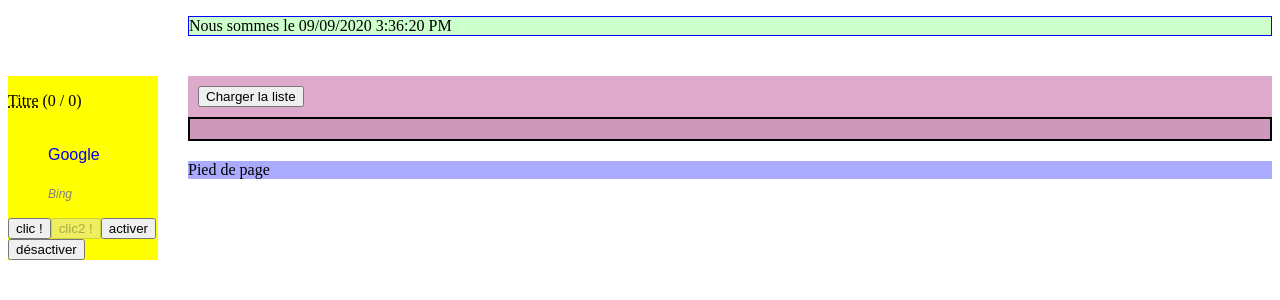
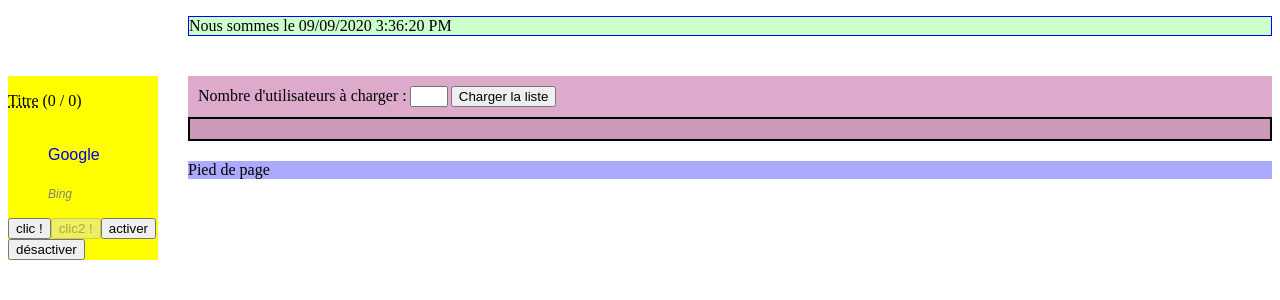
Before and after one commit to philippe-nat/angular-formation-0, an Angular app: page / in a window 1280 px wide. Shown: the top 300 px of the page. Built offline with nearby package versions, Linux system fonts and the light colour scheme.

Commit message:
corrigé mon service manager user (load)

```diff
--- a/src/app/app.module.ts
+++ b/src/app/app.module.ts
@@ -12,6 +12,7 @@ import { Boolean2Str } from './pipes/boolean2str.pipe';
 import { FormLiensComponent } from './form-liens/form-liens.component';
 import { FormUserComponent } from './form-user/form-user.component';
 import { LiensService } from './services/liens.services';
+import { UserManagerService } from './services/user-manager.service';
 import { UserListComponent } from './user-list/user-list.component';
 import { UserCardComponent } from './user-card/user-card.component';
 import { Sexe2Str } from './pipes/sexe2str.pipe';
@@ -35,7 +36,10 @@ import { Sexe2Str } from './pipes/sexe2str.pipe';
     ReactiveFormsModule,
     HttpClientModule
   ],
-  providers: [LiensService],
+  providers: [
+    LiensService,
+    UserManagerService
+  ],
   bootstrap: [AppComponent]
 })
 export class AppModule { }
--- a/src/app/entete/entete.component.ts
+++ b/src/app/entete/entete.component.ts
@@ -48,7 +48,7 @@ export class EnteteComponent implements OnInit, OnDestroy {
   }
   ngOnInit(): void {
     this.items = this.srvLiens.items;
-    console.log("observable entete :", this.srvLiens.items$);
+    // console.log("observable entete :", this.srvLiens.items$);
     this._abonnement = this.srvLiens.items$.subscribe(nouveauxLiens => {this.items = nouveauxLiens;});
   }
 
--- a/src/app/services/liens.services.ts
+++ b/src/app/services/liens.services.ts
@@ -19,7 +19,7 @@ export class LiensService {
             {url:"https://www.bing.fr",   intitule:"bing",   actif:false}
           ];
           this.items$ = new BehaviorSubject<ItemMenu[]>(this._items);
-          console.log("service constructeur : observable : ", this.items$);
+        //   console.log("service constructeur : observable : ", this.items$);
     }
 
     traceEnable():void {
--- /dev/null
+++ b/src/app/services/user-manager.service.ts
@@ -0,0 +1,58 @@
+import { HttpClient } from '@angular/common/http';
+import { Injectable } from '@angular/core';
+import { Utilisateur } from '../structures/utilisateur';
+import { Observable } from 'rxjs';
+
+@Injectable()
+export class UserManagerService {
+    private _urlGet:string = "https://randomuser.me/api/?results=20";
+    public get urlGet():string {return this._urlGet;}
+    public set urlGet(value:string) {this._urlGet = value;}
+
+    private _nbDemande: number;
+    public get nbDemande(): number {return this._nbDemande;}
+    public set nbDemande(n: number) {
+        console.log("appel au setter de nbDemande. En paramètre : ", n);
+        if (n > 0 && Number.isInteger(n))
+            this._nbDemande = n;
+        else
+            console.log(n, "n'est pas un entier. mutateur refusé");
+
+        console.log("setter de nbDemande : reponse = ", this._nbDemande);
+    }
+
+    // private _usersBrut:any[];
+
+    constructor(private httpc:HttpClient/*, url:string, nbUsers?:number*/) {
+        // this.urlGet = url;
+        // this.nbDemande = nbUsers;
+    }
+
+    public getUsers():Observable<any> {
+        // this.nbDemande = nb;
+        console.log("service user-manager : chargement de", this.nbDemande, " utilisateurs");
+
+        // requête HTTP get sur randomuser. Retourne un observable (pas de souscription)
+        if (typeof(this.nbDemande) != 'undefined')
+            this.urlGet += ("?results=" + this.nbDemande);
+        console.log("url = ", this.urlGet);
+        return this.httpc.get(this.urlGet);
+    }
+
+    // private usersBrut2Users():void {
+    //     for (let u of this._usersBrut) {
+    //       let user:Utilisateur = <Utilisateur>{};
+    //       user.sexe   = u.gender == 'male' ? 1 : 2;
+    //       user.prenom = u.name.first;
+    //       user.nom    = u.name.last;
+    //       user.ville  = u.location.city;
+    //       user.mail   = u.email;
+    //       user.ddn    = u.dob.date;
+    //       user.photo  = u.picture.thumbnail;
+    //       console.log("for: user net = ", user);
+
+    //       this._users.push(user);
+    //     }
+    //   }
+
+}
--- a/src/app/user-list/user-list.component.css
+++ b/src/app/user-list/user-list.component.css
@@ -15,3 +15,8 @@
     color: red;
     margin:2px;
 }
+
+form input {
+    width:30px;
+    margin:0 3px 0 3px;
+}
--- a/src/app/user-list/user-list.component.html
+++ b/src/app/user-list/user-list.component.html
@@ -1,5 +1,10 @@
 <div class="toolbar">
-    <button (click)="loadUsers()">Charger la liste</button>
+    <form #nb="ngForm" (ngSubmit)="loadUsers(nb.value.nb)">
+        <label for="nb">Nombre d'utilisateurs à charger :</label>
+        <input type="number" name="nb" value="1" ngModel/>
+        <!--button (click)="loadUsers()">Charger la liste</button-->
+        <button type="submit">Charger la liste</button>
+    </form>
     <div class="erreur" *ngIf="errChargement!=''">{{errChargement}}</div>
     <div *ngIf="listeChargee">Chargement terminé</div>
 </div>
--- a/src/app/user-list/user-list.component.ts
+++ b/src/app/user-list/user-list.component.ts
@@ -1,6 +1,7 @@
 import { Component, OnInit } from '@angular/core';
 import {Utilisateur} from '../structures/utilisateur';
 import { HttpClient } from '@angular/common/http';
+import { UserManagerService } from '../services/user-manager.service';
 
 @Component({
   selector: 'nat-user-list',
@@ -27,10 +28,13 @@ export class UserListComponent implements OnInit {
     return undefined;
   }
 
-  constructor(private httpC:HttpClient) {
+  // constructor(private httpC:HttpClient) {
+  constructor(private um:UserManagerService) {
+    um.nbDemande = 20;
+    um.urlGet = 'https://randomuser.me/api/';
     const rootDirPhotos = 'https://randomuser.me/api/portraits/thumb';
     this.users = [];
-    // this.users = [
+    /* this.users = [
     //   {
     //     sexe:1, prenom:"Jean-Philippe", nom:"Airvite", ville:"Montfroc",
     //     mail:"jpairvite@petitsbateaux.fr" , ddn:new Date(1995, 10, 20), photo:rootDirPhotos + "/men/14.jpg"
@@ -47,7 +51,8 @@ export class UserListComponent implements OnInit {
     //     sexe:2, prenom:"Sophie", nom:"Fonsec", ville:"Bayonne",
     //     mail:"sfonsec@free.fr" , ddn:new Date(1980, 1, 26), photo:rootDirPhotos +"/women/8.jpg"
     //   }
-    // ];
+     ];
+     */
   }
 
   ngOnInit(): void {}
@@ -68,16 +73,43 @@ export class UserListComponent implements OnInit {
     }
   }
 
-  public loadUsers():void {
-    const url = "https://zzrandomuser.me/api/?results=20";
-    this.httpC
-      .get(url)
-      .subscribe(
+  public loadUsers(nb:number):void {
+    console.log("user-list.loadUser:nb=", nb, "type : ", typeof(nb));
+    // nb = nb.nb;
+
+
+    // const url = "https://randomuser.me/api/?results=20";
+    // this.httpC
+    //   .get(url)
+    //   .subscribe(
+    //     (res:any) => {
+    //       this._usersBrut = res.results;
+    //       console.log("tableau brut : ", this._usersBrut);
+    //       this.usersBrut2Users();
+    //       console.log("tableau net : ", this.users);
+    //     },
+    //     (err:any) => {
+    //       console.log("Une erreur est survenue :", err.message);
+    //       this._errChargement = err.message;
+    //     },
+    //     () => {
+    //       console.log("FIN du remplissage de la liste");
+    //       this._listeChargee = true;
+    //     }
+    // );
+
+    const url = "https://randomuser.me/api/";
+    // this.httpC
+    this.um.nbDemande = nb;
+    console.log("user-list.loadUser 2 :nb=", nb);
+    this._users = [];
+    this._usersBrut = [];
+    this.um.getUsers().subscribe(
         (res:any) => {
           this._usersBrut = res.results;
-          console.log("tableau brut : ", this._usersBrut);
+          // console.log("tableau brut : ", this._usersBrut);
           this.usersBrut2Users();
-          console.log("tableau net : ", this.users);
+          // console.log("tableau net : ", this.users);
         },
         (err:any) => {
           console.log("Une erreur est survenue :", err.message);
@@ -88,5 +120,6 @@ export class UserListComponent implements OnInit {
           this._listeChargee = true;
         }
     );
+
   }
 }
```
Also changed, not shown: src/app/app.component.ts (+4 -4 lines).
